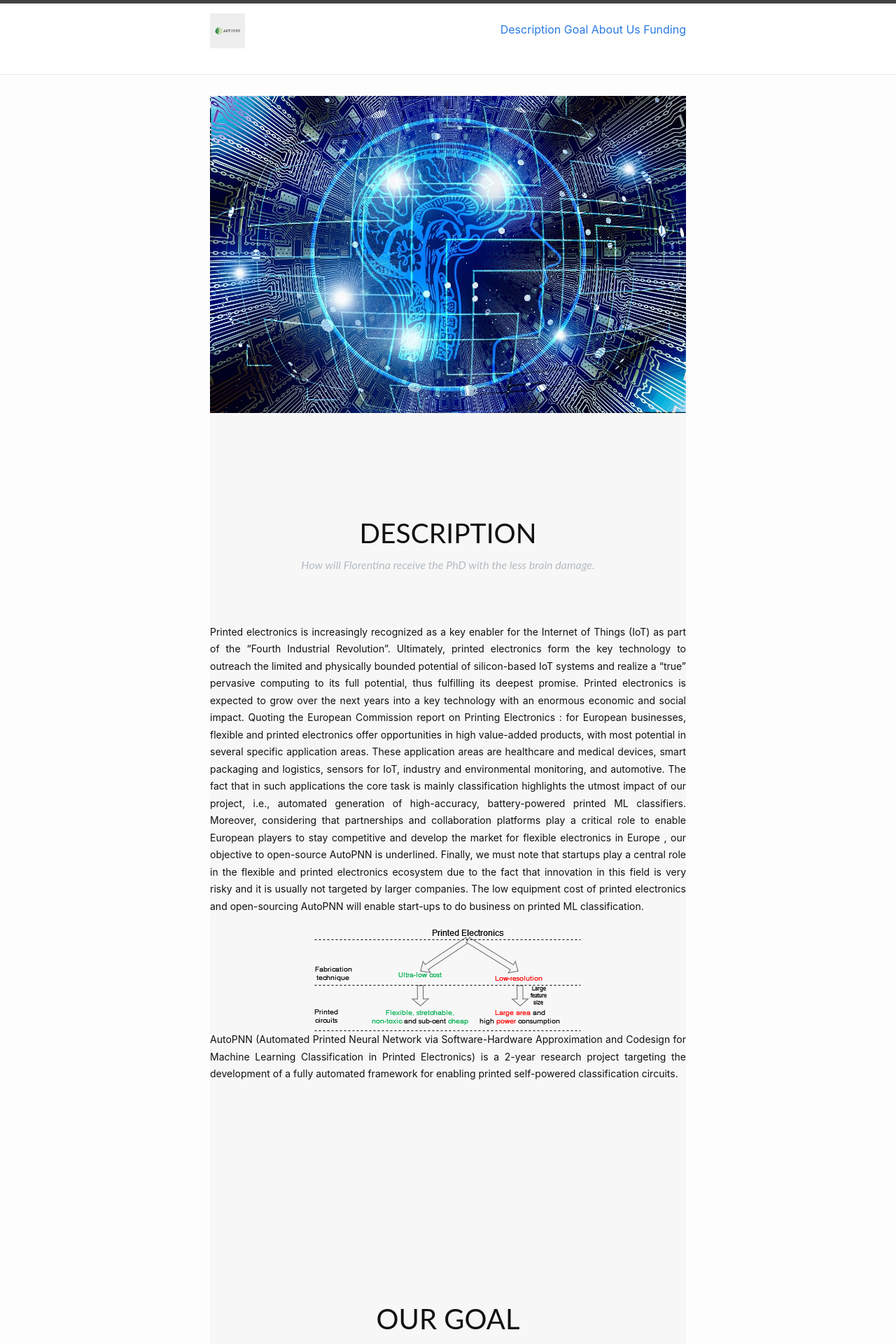
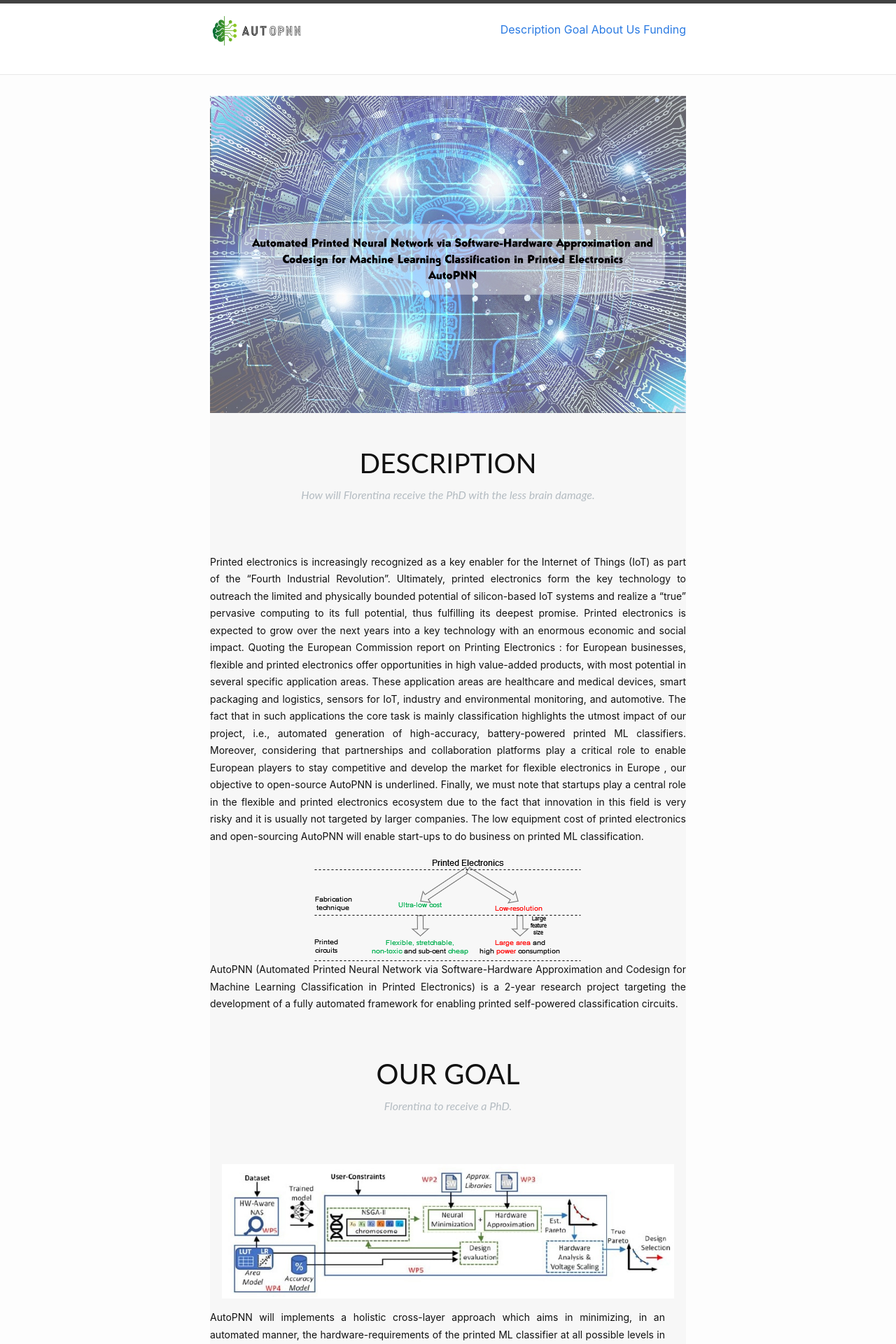
Before and after one commit to AutoPNN/AutoPNN.github.io, a Jekyll site: the page built from index.markdown, in a window 1280 px wide. Shown: the top 1920 px of the page at 70% size. Built offline with Jekyll 4.4.1, drawn with Linux system fonts in a browser that asks for light colours.

Commit message:
images and favicon

```diff
--- a/_config.yml
+++ b/_config.yml
@@ -31,7 +31,7 @@ github_username:  AutoPNN
 author: Florentia Afentaki
 copyrights: "AutoPNN"
 linkedin_username: florentia-afentaki
-logo: images/padded_logo.png
+logo: images/logo.svg
 
 # Team names, titles and social links
 people:
--- a/_includes/footer.html
+++ b/_includes/footer.html
@@ -1,3 +1,4 @@
+</body>
 <footer>
   <div class="footer-col-wrapper">
       <div class="footer-col footer-col-1">
--- a/_includes/head.html
+++ b/_includes/head.html
@@ -3,7 +3,16 @@
   <meta http-equiv="X-UA-Compatible" content="IE=edge">
   <meta name="viewport" content="width=device-width, initial-scale=1">
   {%- seo -%}
+  <link rel="stylesheet" href="https://cdnjs.cloudflare.com/ajax/libs/font-awesome/4.7.0/css/font-awesome.min.css">
   <link rel="stylesheet" href="{{ "/assets/main.css" | relative_url }}">
-  <link rel="stylesheet" href="https://cdnjs.cloudflare.com/ajax/libs/font-awesome/4.7.0/css/font-awesome.min.css">
-  <!-- <link rel="stylesheet" href="{{ "_includes\css\flo.css" | relative_url }}"> -->
+
+
+  <link rel="apple-touch-icon" sizes="180x180" href="/apple-touch-icon.png">
+  <link rel="icon" type="image/png" sizes="32x32" href="/favicon-32x32.png">
+  <link rel="icon" type="image/png" sizes="16x16" href="/favicon-16x16.png">
+  <link rel="manifest" href="/site.webmanifest">
+  <meta name="msapplication-TileColor" content="#da532c">
+  <meta name="theme-color" content="#ffffff">
+
+
 </head>
--- a/_includes/header.html
+++ b/_includes/header.html
@@ -7,9 +7,9 @@
       <!-- <a class="site-title" rel="author" href="{{ "/" | relative_url }}">{{ site.title | escape }}</a> -->
       <a class="site-title" rel="author" href="{{ "/" | relative_url }}">
         {%- if site.logo -%}
-          <img src="{{site.logo |relative_url}}" alt="{{ site.title | escape }}" width="50" height="50"></img>
+          <img src="{{site.logo |relative_url}}" alt="{{ site.title | escape }}" height="50"></img>
         {%- else -%}
-          {{ site.title | escape }}</a>
+          {{ site.title | escape }}
         {%- endif -%}
 
       {%- if page_paths -%}
@@ -59,3 +59,10 @@
     }
   }
   </script>
+
+   <!-- jQuery (necessary for Bootstrap's JavaScript plugins) -->
+   <script src="https://ajax.googleapis.com/ajax/libs/jquery/1.12.4/jquery.min.js"></script>
+   <!-- Include all compiled plugins (below), or include individual files as needed -->
+   <script src="js/bootstrap.min.js"></script>
+
+   <body>
--- a/_includes/intro.html
+++ b/_includes/intro.html
@@ -1,4 +1,15 @@
 
-<!-- <div class="row"> -->
-    <img src="images\intro.jpg" class="img-fluid" alt="Responsive image">
+<!-- <div class="opacity-50"> -->
+    <!-- <div class="opacity20"><p> 40%</p></div> -->
+<section id="introoo" class="bg-light-gray">
+        <img src="images/intro-opacity06_watermark.jpg" alt="Snow" class="img-fluid" >
+        <!-- <container>
+            <div class="centered text-center bd-highlight text-wrap" style="font-size:1.5vw">Printed Neural Network via <br>
+                Software-Hardware Approximation and Codesign <br>
+                for Machine Learning Classification in Printed Electronics<br>
+            AutoPNN
+            </div>
+        </container> -->
+</section>
+    <!-- <img src="images\intro-opacity06.jpg" class="img-fluid" alt="Responsive image"> -->
 <!-- </div> -->
--- a/assets/flo.css
+++ b/assets/flo.css
@@ -18,6 +18,49 @@ p.large {
     font-size: 16px;
 }
 
+ /* Container holding the image and the text */
+ .container {
+    /* position: relative; */
+    text-align: center;
+    color: white;
+  }
+
+  /* Bottom left text */
+  .bottom-left {
+    position: absolute;
+    bottom: 8px;
+    left: 16px;
+  }
+
+  /* Top left text */
+  .top-left {
+    position: absolute;
+    top: 8px;
+    left: 16px;
+  }
+
+  /* Top right text */
+  .top-right {
+    position: absolute;
+    top: 8px;
+    right: 16px;
+  }
+
+  /* Bottom right text */
+  .bottom-right {
+    position: absolute;
+    bottom: 8px;
+    right: 16px;
+  }
+
+  /* Centered text */
+  .centered {
+    position: absolute;
+    top: 50%;
+    left: 50%;
+    transform: translate(-50%, -50%);
+  }
+
 a,
 a:hover,
 a:focus,
@@ -34,6 +77,27 @@ h5,
 h6 {
     text-transform: uppercase;
     font-weight: 700
+}
+
+/* .img-fluid {
+    opacity: 0.5;
+}
+
+/* .opacity20{
+    opacity: 0.2;
+} */
+
+.container{
+    background-color: #222;
+    opacity: 0.5;
+    text-align: center;
+}
+/* Centered text */
+.centered {
+  position: absolute;
+  top: 50%;
+  left: 50%;
+  transform: translate(-50%, -50%);
 }
 
 .img-centered {
@@ -238,7 +302,7 @@ header .intro-text .intro-heading {
 }
 
 section {
-    padding: 20px 0;
+    padding: 0 0;
 }
 
 section h2.section-heading {
@@ -257,7 +321,7 @@ section h3.section-subheading {
 
 @media(min-width:768px) {
     section {
-        padding: 150px 0;
+        padding: 0 0 50px;
     }
 }
 
```
Also changed, not shown: browserconfig.xml (added, +9 -0 lines), android-chrome-192x192.png (added), android-chrome-512x512.png (added), apple-touch-icon.png (added), favicon-16x16.png (added), favicon-32x32.png (added), favicon.ico (added), fonts/fontawesome-webfont.woff (added), fonts/fontawesome-webfont.woff2 (added), images/intro-opacity06_watermark.jpg (added), images/logo.svg (added), mstile-150x150.png (added), site.webmanifest (added), 1 other file.
